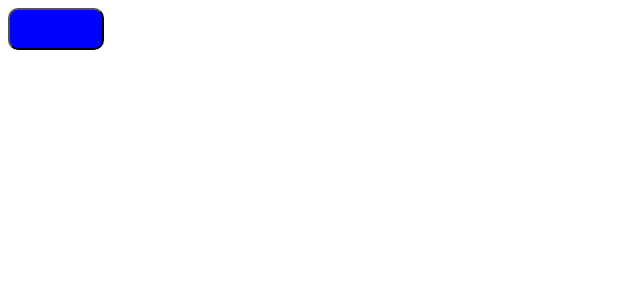
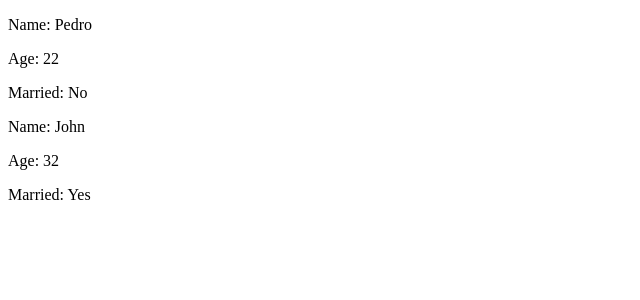
Before and after one commit to Prakhar896/TSCrashCourse, a React (Create React App) app: page / in a window 1280 px wide. Shown: the top 300 px of the page, without its empty margins (0-640 px from the left). Built offline with nearby package versions, Linux system fonts and the light colour scheme.

Commit message:
interface tutorial

```diff
--- a/src/App.tsx
+++ b/src/App.tsx
@@ -1,16 +1,21 @@
 import React from 'react';
 import './App.css'
-import MyButton from './components/mybutton';
+import { Person } from './Person';
+
+let name: string = "Pedro";
+let age: number = 30;
+let isMarried: boolean = true;
+
+let ages: number[] = [30, 40, 50];
+let person: any = 3;
+
 
 function App() {
     return (
-        <MyButton style={{
-            backgroundColor: 'blue',
-            fontSize: 16,
-            color: 'blue',
-            padding: '10px',
-            borderRadius: '10px'
-        }} />
+        <div>
+            <Person name={"Pedro"} age={22} isMarried={false} />
+            <Person name={"John"} age={32} isMarried={true} />
+        </div>
     );
 }
 
--- /dev/null
+++ b/src/Person.tsx
@@ -0,0 +1,19 @@
+export interface PersonProps {
+    name: string;
+    age: number;
+    isMarried: boolean;
+}
+
+export const Person = (props: PersonProps) => {
+    const fetchUser = () => {
+        return { name: "Pedro", age: 22, isMarried: null }
+    }
+
+    return (
+        <div>
+            <p>Name: {props.name}</p>
+            <p>Age: {props.age}</p>
+            <p>Married: {props.isMarried ? "Yes" : "No"}</p>
+        </div>
+    )
+}
--- a/src/components/mybutton.tsx
+++ /dev/null
@@ -1,13 +0,0 @@
-import React from 'react'
-
-type ButtonProps = {
-    style: React.CSSProperties;
-}
-
-function MyButton({ style }: ButtonProps) {
-    return (
-        <button style={style}>My Button</button>
-    )
-}
-
-export default MyButton
```
